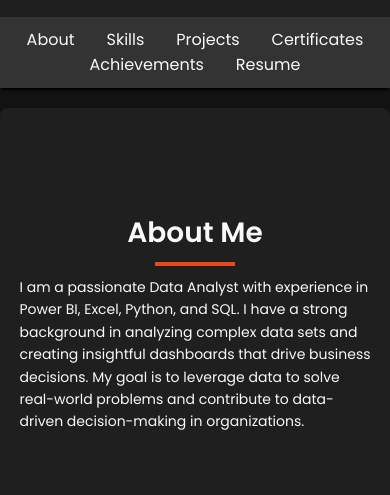
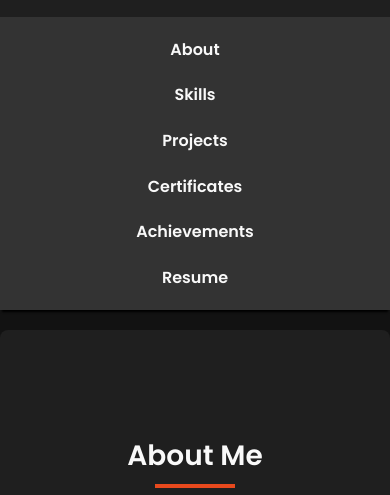
Before and after one commit to HareeshMynapalli/sample, a plain HTML site: page index.html in a window 390 px wide. Shown: the part 288-783 px from the top of the page. Drawn offline with Linux system fonts and the light colour scheme.

Commit message:
index.html

```diff
--- a/index.html
+++ b/index.html
@@ -8,6 +8,37 @@
     <link rel="preconnect" href="https://fonts.googleapis.com">
     <link rel="preconnect" href="https://fonts.gstatic.com" crossorigin>
     <link href="https://fonts.googleapis.com/css2?family=Poppins:wght@300;400;600&display=swap" rel="stylesheet">
+    <style>
+        /* CSS code for responsiveness */
+        .nav-links {
+          display: flex;
+          justify-content: center;
+          list-style: none;
+          padding: 0;
+        }
+
+        .nav-links li {
+          margin: 0 15px;
+        }
+
+        .nav-link {
+          text-decoration: none;
+          color: #ff;
+          font-weight: bold;
+        }
+
+        /* Responsive styles for smaller screens */
+        @media (max-width: 768px) {
+          .nav-links {
+            flex-direction: column;
+            align-items: center;
+          }
+
+          .nav-links li {
+            margin: 10px 0;
+          }
+        }
+      </style>
 </head>
 <body>
     <header class="header">
```
